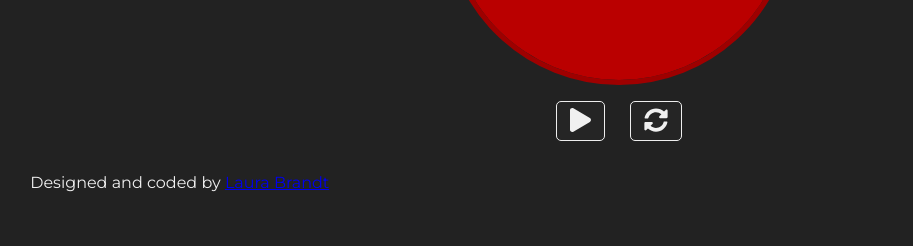
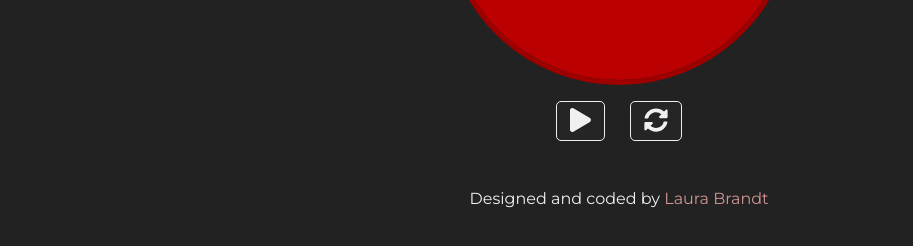
Before and after one commit to LauraBrandt/pomodoro-clock-react, a React app: page / in a window 1280 px wide. Shown: the part 468-714 px from the top of the page, without its empty margins (21-934 px from the left). Built offline with nearby package versions, Linux system fonts and the light colour scheme.

Commit message:
added footer styles

```diff
--- a/src/ClockContainer.css
+++ b/src/ClockContainer.css
@@ -19,6 +19,16 @@
   margin: 2.5em 3em 0.5em 3em;
 }
 
+footer {
+  margin-top: 1rem;
+  text-align: center;
+}
+
+footer a {
+  color: #d19494;
+  text-decoration: none;
+}
+
 
 @media (max-width: 450px) {
   .clock-container {
```
